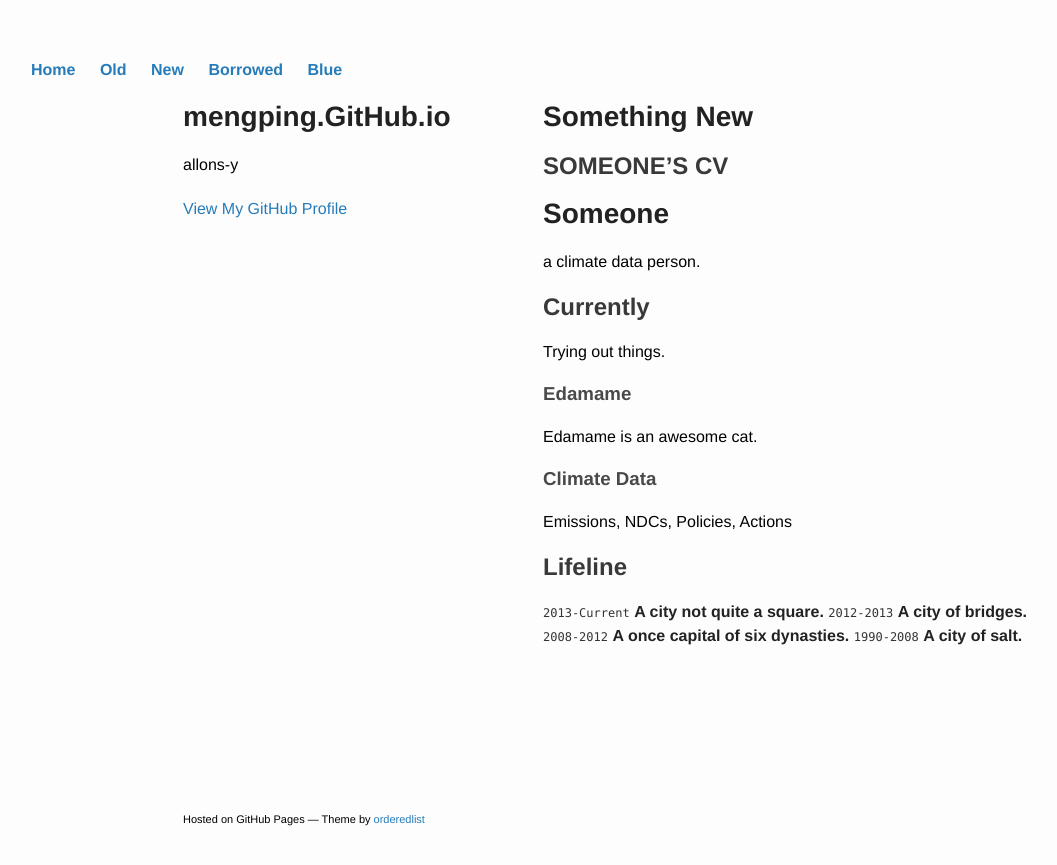
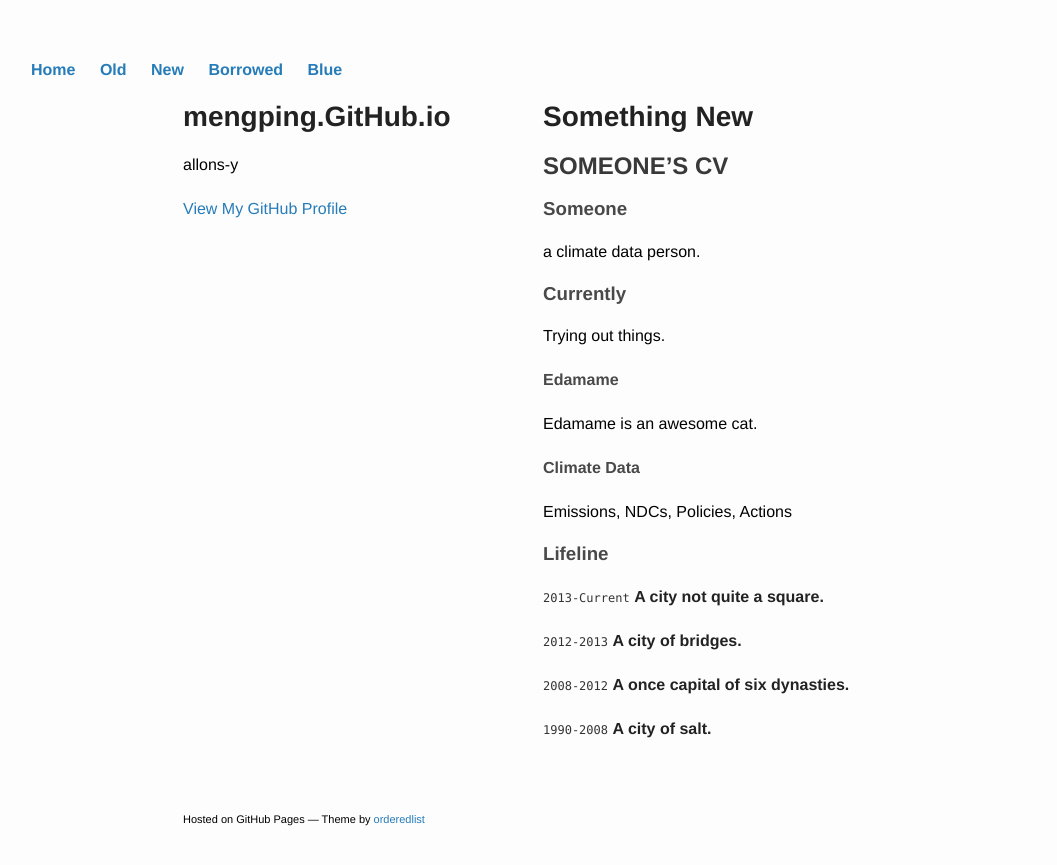
Before and after one commit to mengping/mengping.github.io, a Jekyll site: the page built from cv/index.md, in a window 1280 px wide. Shown: the top 865 px of the page, without its empty margins (27-1084 px from the left). Built offline with Jekyll 4.4.1, drawn with Linux system fonts in a browser that asks for light colours.

```diff
--- a/cv/index.md
+++ b/cv/index.md
@@ -7,24 +7,27 @@ title: Something New
 
 ## SOMEONE'S CV
 
-# Someone
+### Someone
 a climate data person.
 
-## Currently
+### Currently
 Trying out things.
 
-### Edamame
+#### Edamame
 Edamame is an awesome cat.
-### Climate Data
+#### Climate Data
 Emissions, NDCs, Policies, Actions
 
-## Lifeline
+### Lifeline
 `2013-Current`
 __A city not quite a square.__
+
 `2012-2013`
 __A city of bridges.__
+
 `2008-2012`
 __A once capital of six dynasties.__
+
 `1990-2008`
 __A city of salt.__
 
```
